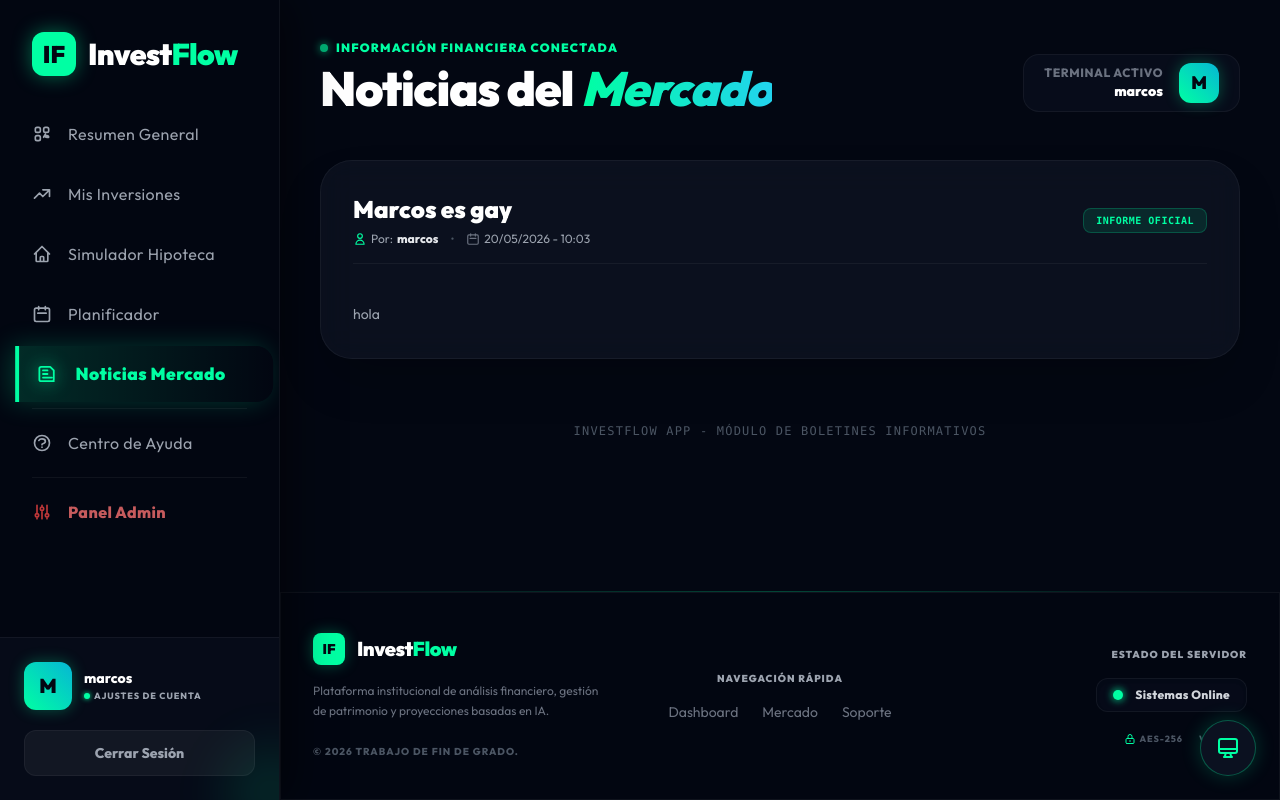
After one commit to DaniCaste07/FinanzasAPP, a PHP site: page /noticias.php in a window 1280 px wide. The commit adds this page. Run offline with PHP 8.4, Linux system fonts and the light colour scheme; a user stored in the database is signed in; data comes from the database, SQL or seed files in the repository; some libraries are stand-ins or nearby versions.

Commit message:
Add files via upload

```diff
--- /dev/null
+++ b/noticias.php
@@ -0,0 +1,153 @@
+<?php
+// noticias.php
+if (session_status() === PHP_SESSION_NONE) {
+    session_start();
+}
+require_once 'conexion.php';
+
+if (!isset($_SESSION['usuario_id'])) {
+    header("Location: login.php");
+    exit();
+}
+
+$nombre_usuario = $_SESSION['nombre'] ?? 'Usuario';
+$inicial = strtoupper(substr($nombre_usuario, 0, 1));
+
+try {
+    // CONSULTA RELACIONAL (JOIN): Extraemos las noticias cruzándolas con el nombre del autor
+    $query = "SELECT n.titulo, n.contenido, n.fecha, u.nombre AS autor
+              FROM noticias n
+              JOIN usuarios u ON n.autor_id = u.id
+              ORDER BY n.fecha DESC";
+    $stmt = $conexion->prepare($query);
+    $stmt->execute();
+    $noticias = $stmt->fetchAll(PDO::FETCH_ASSOC);
+} catch (PDOException $e) {
+    $noticias = [];
+    $error_bbdd = "Error al conectar con la base de datos de boletines.";
+}
+?>
+
+<!DOCTYPE html>
+<html lang="es" class="dark">
+<head>
+    <meta charset="UTF-8">
+    <meta name="viewport" content="width=device-width, initial-scale=1.0">
+    <title>InvestFlow - Boletín de Noticias</title>
+
+    <link rel="preconnect" href="https://fonts.googleapis.com">
+    <link rel="preconnect" href="https://fonts.gstatic.com" crossorigin>
+    <link href="https://fonts.googleapis.com/css2?family=Outfit:wght@300;400;600;800;900&display=swap" rel="stylesheet">
+
+    <script src="https://cdn.tailwindcss.com"></script>
+    <script>
+        tailwind.config = {
+            darkMode: 'class',
+            theme: {
+                extend: {
+                    colors: {
+                        dark: { 950: '#030712', 900: '#0b1120', 800: '#111827', 700: '#1f2937' },
+                        brand: { DEFAULT: '#00ffa3', hover: '#00e693' }
+                    },
+                    fontFamily: { sans: ['Outfit', 'sans-serif'] }
+                }
+            }
+        }
+    </script>
+    <style>
+        body { background-color: #030712; font-family: 'Outfit', sans-serif; overflow-x: hidden; }
+        .main-content { margin-left: 280px; min-height: 100vh; display: flex; flex-direction: column; }
+        .content-wrapper { padding: 40px; flex-grow: 1; }
+        .glass-panel {
+            background: rgba(17, 24, 39, 0.6);
+            backdrop-filter: blur(16px);
+            border: 1px solid rgba(255, 255, 255, 0.05);
+        }
+    </style>
+</head>
+<body class="text-gray-100 flex relative">
+
+    <?php include 'sidebar.php'; ?>
+
+    <main class="main-content relative z-10 w-full">
+        <div class="content-wrapper">
+
+            <header class="mb-12 flex justify-between items-end">
+                <div>
+                    <p class="text-brand text-xs font-black uppercase tracking-widest mb-2 flex items-center gap-2">
+                        <span class="w-2 h-2 bg-brand rounded-full animate-pulse shadow-[0_0_8px_#00ffa3]"></span>
+                        Información Financiera Conectada
+                    </p>
+                    <h1 class="text-5xl font-black tracking-tight text-white">
+                        Noticias del <span class="italic text-transparent bg-clip-text bg-gradient-to-r from-brand to-cyan-400">Mercado</span>
+                    </h1>
+                </div>
+
+                <div class="hidden lg:flex items-center gap-4 bg-dark-900/60 border border-white/5 px-5 py-2 rounded-2xl">
+                    <div class="text-right">
+                        <p class="text-xs text-gray-500 font-bold uppercase tracking-wider">Terminal Activo</p>
+                        <p class="text-sm font-black text-white"><?= htmlspecialchars($nombre_usuario) ?></p>
+                    </div>
+                    <div class="w-10 h-10 rounded-xl bg-gradient-to-tr from-brand to-cyan-500 flex items-center justify-center font-black text-dark-950 text-lg shadow-[0_0_15px_rgba(0,255,163,0.3)]">
+                        <?= $inicial ?>
+                    </div>
+                </div>
+            </header>
+
+            <div class="space-y-6 max-w-5xl">
+                <?php if (isset($error_bbdd)): ?>
+                    <div class="p-6 rounded-2xl bg-red-500/10 border border-red-500/20 text-red-400 text-sm font-bold">
+                        <?= htmlspecialchars($error_bbdd) ?>
+                    </div>
+                <?php elseif (empty($noticias)): ?>
+                    <div class="text-center py-20 border border-dashed border-white/5 rounded-[2rem] bg-dark-900/10">
+                        <svg class="w-16 h-16 mx-auto mb-4 text-gray-600 opacity-40" fill="none" stroke="currentColor" viewBox="0 0 24 24">
+                            <path stroke-linecap="round" stroke-linejoin="round" stroke-width="1" d="M19 20H5a2 2 0 01-2-2V6a2 2 0 012-2h10l4 4v10a2 2 0 01-2 2z"></path>
+                        </svg>
+                        <p class="font-bold text-gray-400 text-sm">No hay comunicados publicados en el blog todavía.</p>
+                        <?php if (isset($_SESSION['rol']) && $_SESSION['rol'] === 'admin'): ?>
+                            <a href="admin.php" class="text-brand text-xs font-bold mt-2 inline-block border-b border-brand/30 pb-0.5 hover:border-brand">Redactar primera noticia →</a>
+                        <?php endif; ?>
+                    </div>
+                <?php else: ?>
+                    <?php foreach ($noticias as $noticia): ?>
+                        <article class="glass-panel p-8 rounded-[2rem] shadow-2xl relative overflow-hidden group hover:border-brand/20 transition-all duration-300">
+                            <div class="flex flex-col md:flex-row justify-between items-start md:items-center gap-2 mb-4 pb-4 border-b border-white/5">
+                                <div>
+                                    <h2 class="text-2xl font-black text-white group-hover:text-brand transition-colors">
+                                        <?= htmlspecialchars($noticia['titulo']) ?>
+                                    </h2>
+                                    <div class="flex items-center gap-3 mt-1.5 text-xs text-gray-400 font-medium">
+                                        <span class="flex items-center gap-1">
+                                            <svg class="w-3.5 h-3.5 text-brand" fill="none" stroke="currentColor" viewBox="0 0 24 24"><path stroke-linecap="round" stroke-linejoin="round" stroke-width="2" d="M16 7a4 4 0 11-8 0 4 4 0 018 0zM12 14a7 7 0 00-7 7h14a7 7 0 00-7-7z"></path></svg>
+                                            Por: <span class="text-gray-200 font-bold"><?= htmlspecialchars($noticia['autor']) ?></span>
+                                        </span>
+                                        <span class="text-gray-600">•</span>
+                                        <span class="flex items-center gap-1">
+                                            <svg class="w-3.5 h-3.5 text-gray-500" fill="none" stroke="currentColor" viewBox="0 0 24 24"><path stroke-linecap="round" stroke-linejoin="round" stroke-width="2" d="M8 7V3m8 4V3m-9 8h10M5 21h14a2 2 0 002-2V7a2 2 0 00-2-2H5a2 2 0 00-2 2v12a2 2 0 002 2z"></path></svg>
+                                            <?= date('d/m/Y - H:i', strtotime($noticia['fecha'])) ?>
+                                        </span>
+                                    </div>
+                                </div>
+                                <span class="px-3 py-1 bg-brand/10 border border-brand/20 rounded-lg text-[10px] font-mono text-brand uppercase tracking-wider font-bold">
+                                    Informe Oficial
+                                </span>
+                            </div>
+                            <p class="text-gray-400 text-sm leading-relaxed whitespace-pre-line">
+                                <?= htmlspecialchars($noticia['contenido']) ?>
+                            </p>
+                        </article>
+                    <?php endforeach; ?>
+                <?php endif; ?>
+            </div>
+
+            <div class="mt-16 text-center text-gray-600 text-xs font-mono uppercase tracking-widest">
+                InvestFlow App - Módulo de Boletines Informativos
+            </div>
+        </div>
+
+        <?php include 'footer.php'; ?>
+    </main>
+
+</body>
+</html>
--- a/sidebar.php
+++ b/sidebar.php
@@ -80,9 +80,12 @@ $foto_sidebar = 'https://ui-avatars.com/api/?name='.urlencode($nombre_usuario).'
             <span class="tracking-wide">Planificador</span>
         </a>
 
-        <a href="libertad.php" class="sidebar-link <?= $current_page == 'libertad.php' ? 'is-active' : 'text-gray-400' ?> flex items-center gap-4 py-3.5 px-4 rounded-r-2xl mr-2">
-            <svg class="w-5 h-5 flex-shrink-0" fill="none" stroke="currentColor" viewBox="0 0 24 24"><path stroke-linecap="round" stroke-linejoin="round" stroke-width="2" d="M13 10V3L4 14h7v7l9-11h-7z"></path></svg>
-            <span class="tracking-wide">Libertad FIRE</span>
+        <a href="noticias.php" class="sidebar-link <?= $current_page == 'noticias.php' ? 'is-active' : 'text-gray-400' ?> flex items-center gap-4 py-3.5 px-4 rounded-r-2xl mr-2">
+            <svg class="w-5 h-5 flex-shrink-0" fill="none" stroke="currentColor" viewBox="0 0 24 24">
+                <path stroke-linecap="round" stroke-linejoin="round" stroke-width="2" d="M19 20H5a2 2 0 01-2-2V6a2 2 0 012-2h10l4 4v10a2 2 0 01-2 2z"></path>
+                <path stroke-linecap="round" stroke-linejoin="round" stroke-width="2" d="M7 8h5m-5 4h5m-5 4h10"></path>
+            </svg>
+            <span class="tracking-wide">Noticias Mercado</span>
         </a>
 
         <div class="h-px bg-white/5 mx-4 my-4"></div>
@@ -91,6 +94,7 @@ $foto_sidebar = 'https://ui-avatars.com/api/?name='.urlencode($nombre_usuario).'
             <svg class="w-5 h-5 flex-shrink-0" fill="none" stroke="currentColor" viewBox="0 0 24 24"><path stroke-linecap="round" stroke-linejoin="round" stroke-width="2" d="M8.228 9c.549-1.165 2.03-2 3.772-2 2.21 0 4 1.343 4 3 0 1.4-1.278 2.575-3.006 2.907-.542.104-.994.54-.994 1.093m0 3h.01M21 12a9 9 0 11-18 0 9 9 0 0118 0z"></path></svg>
             <span class="tracking-wide">Centro de Ayuda</span>
         </a>
+
 
         <?php if (isset($_SESSION['rol']) && $_SESSION['rol'] === 'admin'): ?>
             <div class="h-px bg-white/5 mx-4 my-4"></div>
```
